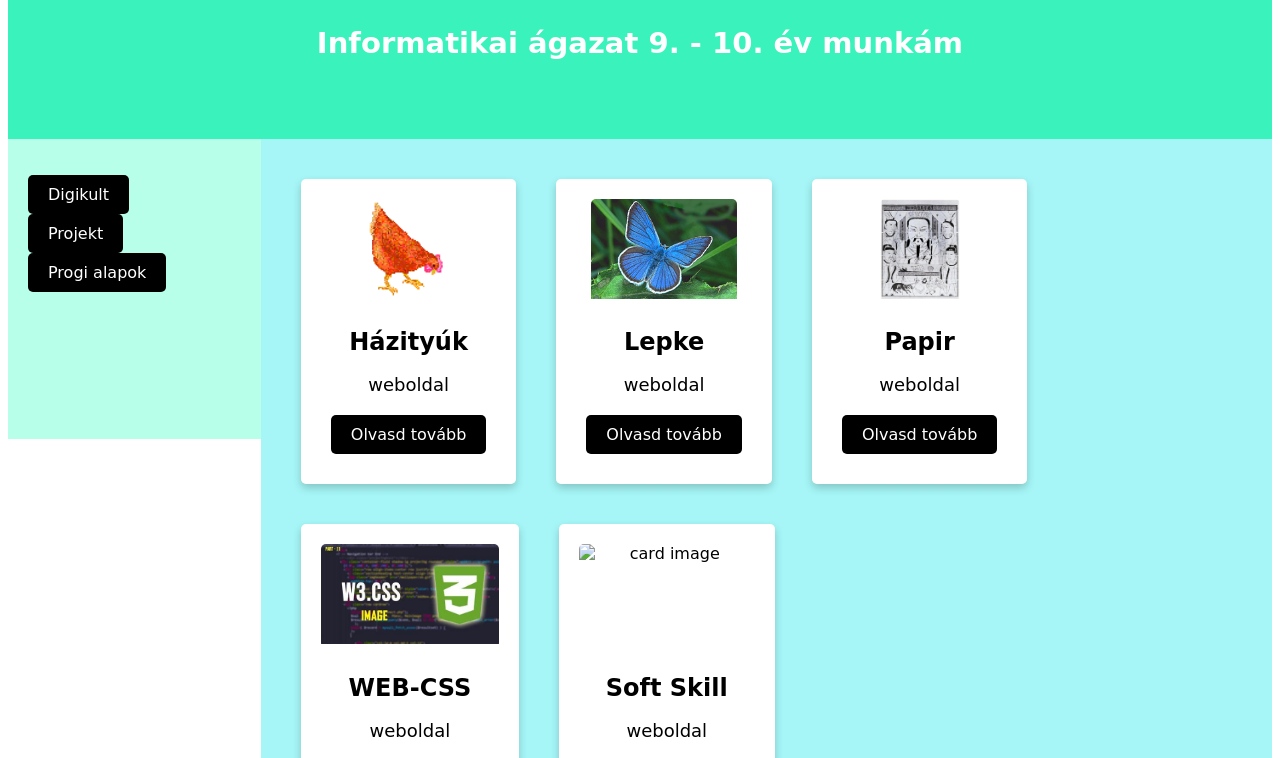
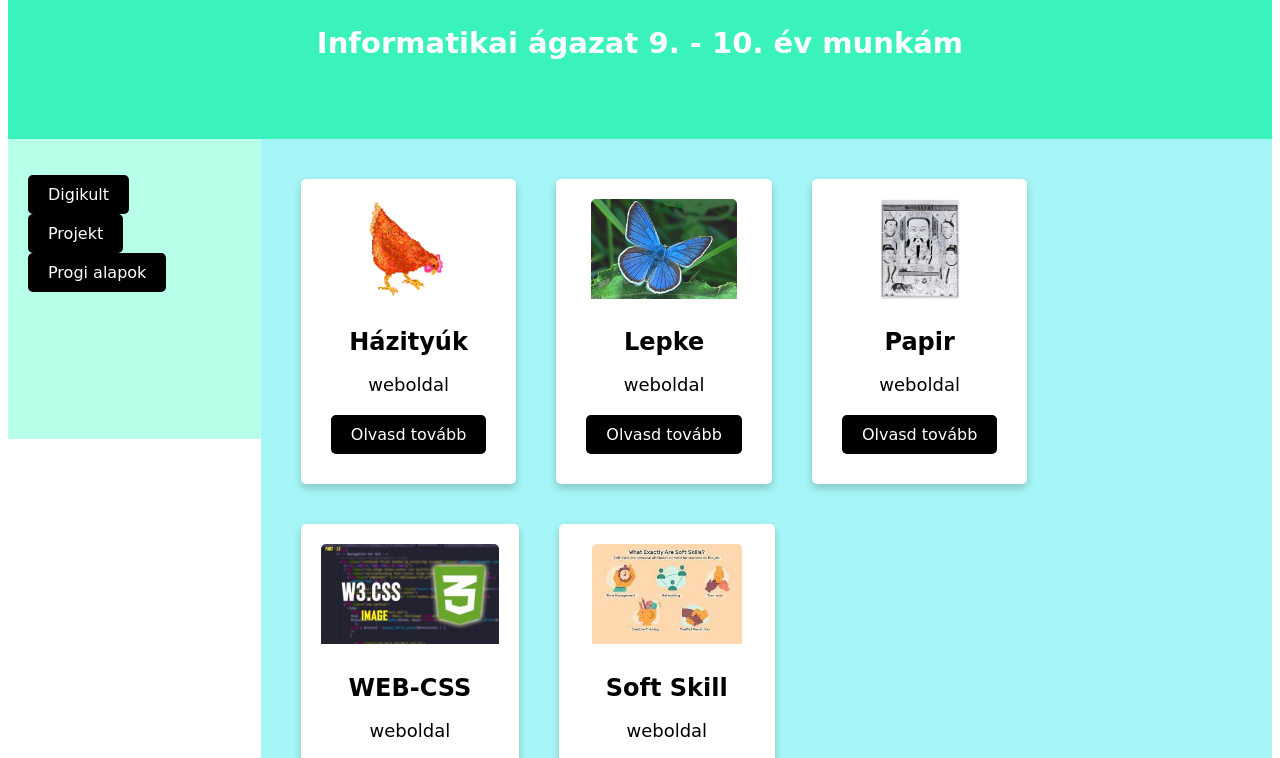
Before and after one commit to Kovacs-Marcell/vezerlopult5.github.io, a plain HTML site: page index.html in a window 1280 px wide. Shown: the part 165-923 px from the top of the page. Drawn offline with Linux system fonts and the light colour scheme.

Commit message:
Add files via upload

```diff
--- a/index.html
+++ b/index.html
@@ -66,7 +66,7 @@
                 </div>
             </div>
             <div class="card">
-                <img src="Soft Skill.jfif" alt="card image">
+                <img src="kepek/Soft Skill.jfif" alt="card image">
                 <div class="card-text">
                     <h2>Soft Skill</h2>
                     <p>weboldal</p>
```
